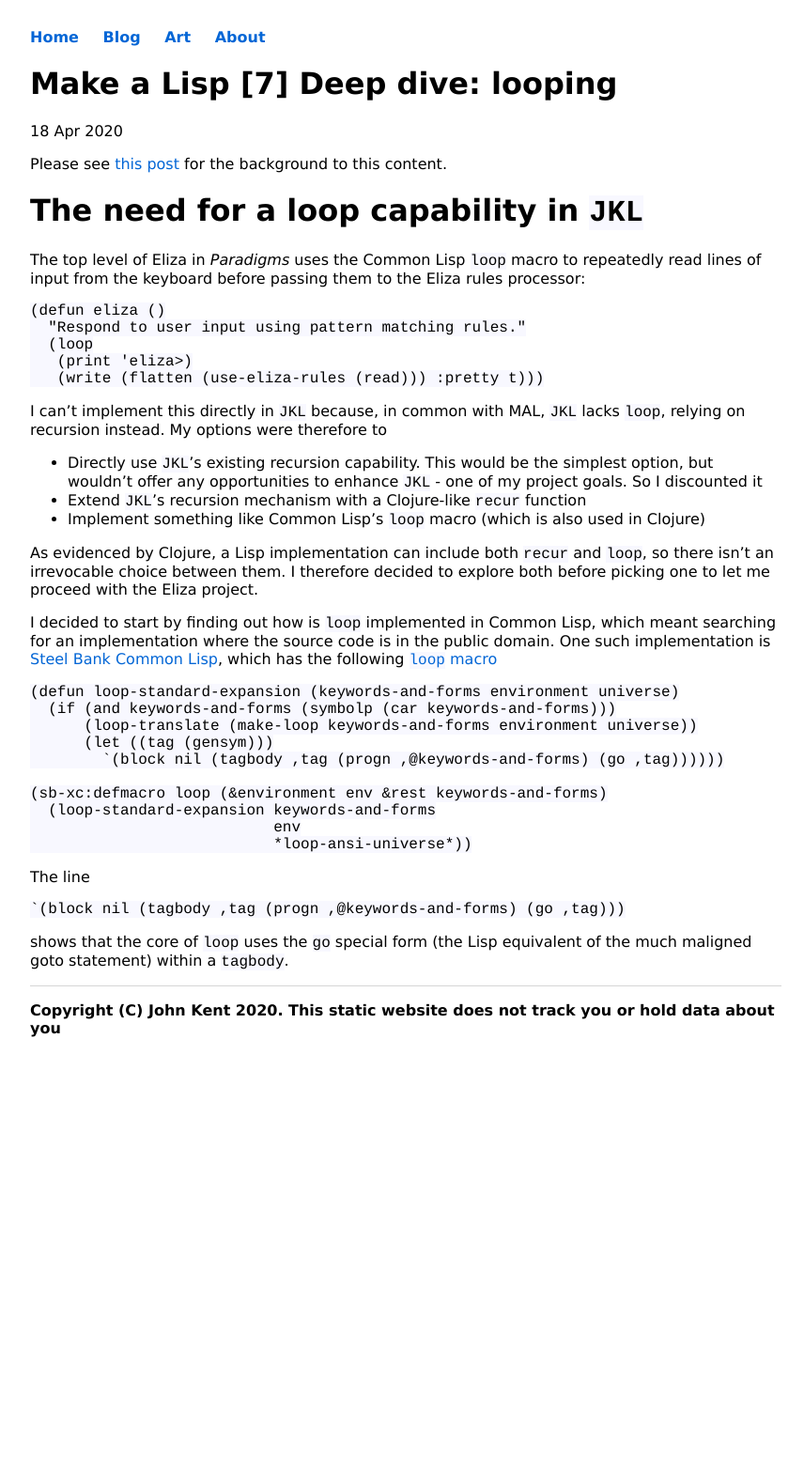
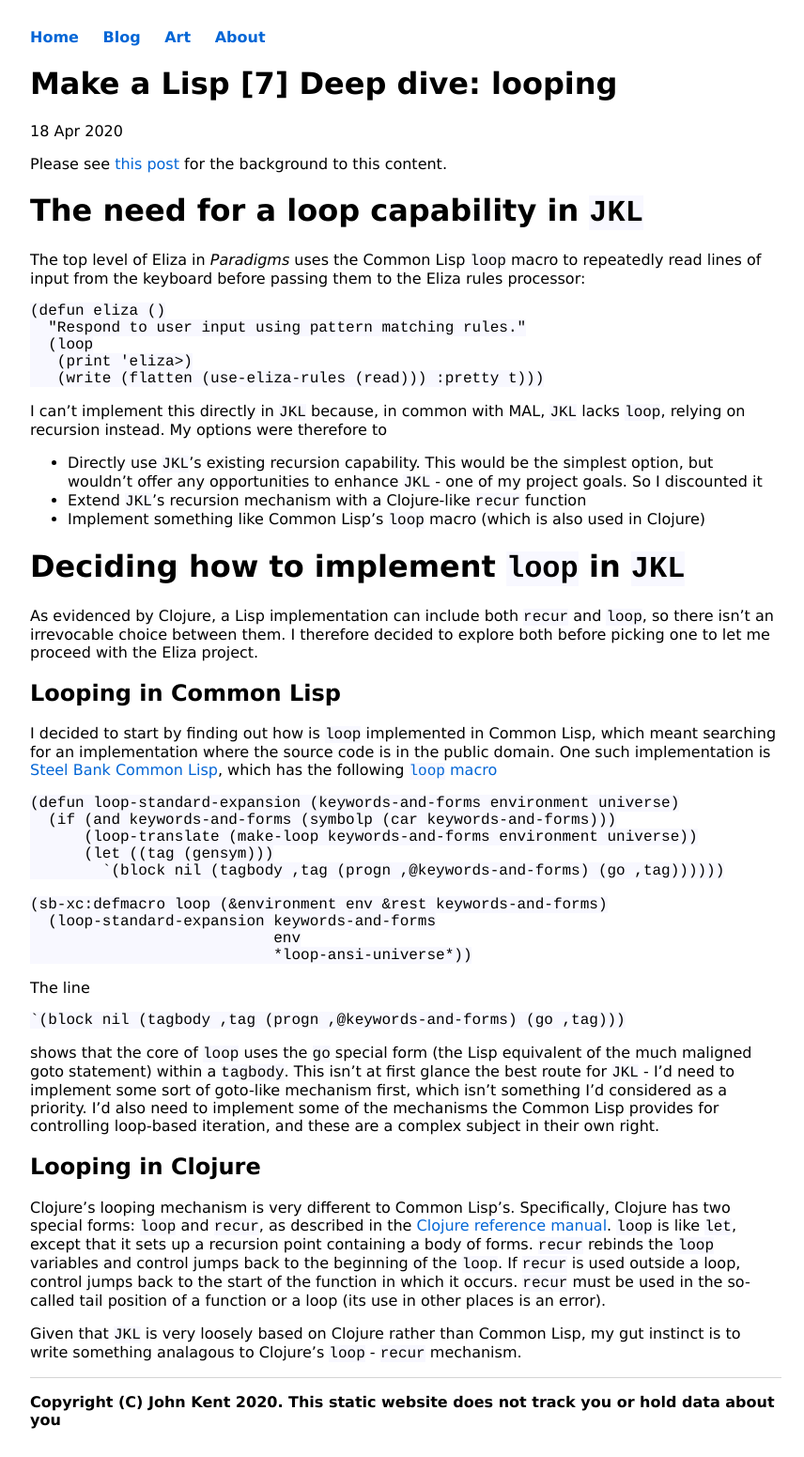
Before and after one commit to KineticLensman/KineticLensman.github.io, a Jekyll site: the page built from _posts/2020-04-18-looping-deep-dive.md, in a window 1280 px wide. Shown: the whole page at 94% size, without its empty margins (208-1064 px from the left). Built offline with Jekyll 4.4.1, drawn with Linux system fonts in a browser that asks for light colours; before the commit the page ends 1134 px from its top, so only the background shows below that.

Commit message:
added structure, short intro to Clojure recur

````diff
--- a/_posts/2020-04-18-looping-deep-dive.md
+++ b/_posts/2020-04-18-looping-deep-dive.md
@@ -21,7 +21,11 @@ I can't implement this directly in `JKL` because, in common with MAL, `JKL` lack
 * Extend `JKL`'s recursion mechanism with a Clojure-like `recur` function
 * Implement something like Common Lisp's `loop` macro (which is also used in Clojure)
 
+# Deciding how to implement `loop` in `JKL`
+
 As evidenced by Clojure, a Lisp implementation can include both `recur` and `loop`, so there isn't an irrevocable choice between them. I therefore decided to explore both before picking one to let me proceed with the Eliza project.
+
+## Looping in Common Lisp
 
 I decided to start by finding out how is `loop` implemented in Common Lisp, which meant searching for an implementation where the source code is in the public domain. One such implementation is [Steel Bank Common Lisp](https://github.com/sbcl/sbcl), which has the following [`loop` macro](https://github.com/sbcl/sbcl/blob/master/src/code/loop.lisp)
 
@@ -41,4 +45,10 @@ The line
 ```
 `(block nil (tagbody ,tag (progn ,@keywords-and-forms) (go ,tag)))
 ```
-shows that the core of `loop` uses the `go` special form (the Lisp equivalent of the much maligned goto statement) within a `tagbody`.
+shows that the core of `loop` uses the `go` special form (the Lisp equivalent of the much maligned goto statement) within a `tagbody`. This isn't at first glance the best route for `JKL` - I'd need to implement some sort of goto-like mechanism first, which isn't something I'd considered as a priority. I'd also need to implement some of the mechanisms the Common Lisp provides for controlling loop-based iteration, and these are a complex subject in their own right.
+
+## Looping in Clojure
+
+Clojure's looping mechanism is very different to Common Lisp's. Specifically, Clojure has two special forms: `loop` and `recur`, as described in the [Clojure reference manual](https://clojure.org/reference/special_forms). `loop` is like `let`, except that it sets up a recursion point containing a body of forms. `recur` rebinds the `loop` variables and control jumps back to the beginning of the `loop`. If `recur` is used outside a loop, control jumps back to the start of the function in which it occurs. `recur` must be used in the so-called tail position of a function or a loop (its use in other places is an error).
+
+Given that `JKL` is very loosely based on Clojure rather than Common Lisp, my gut instinct is to write something analagous to Clojure's `loop` - `recur` mechanism.
````
